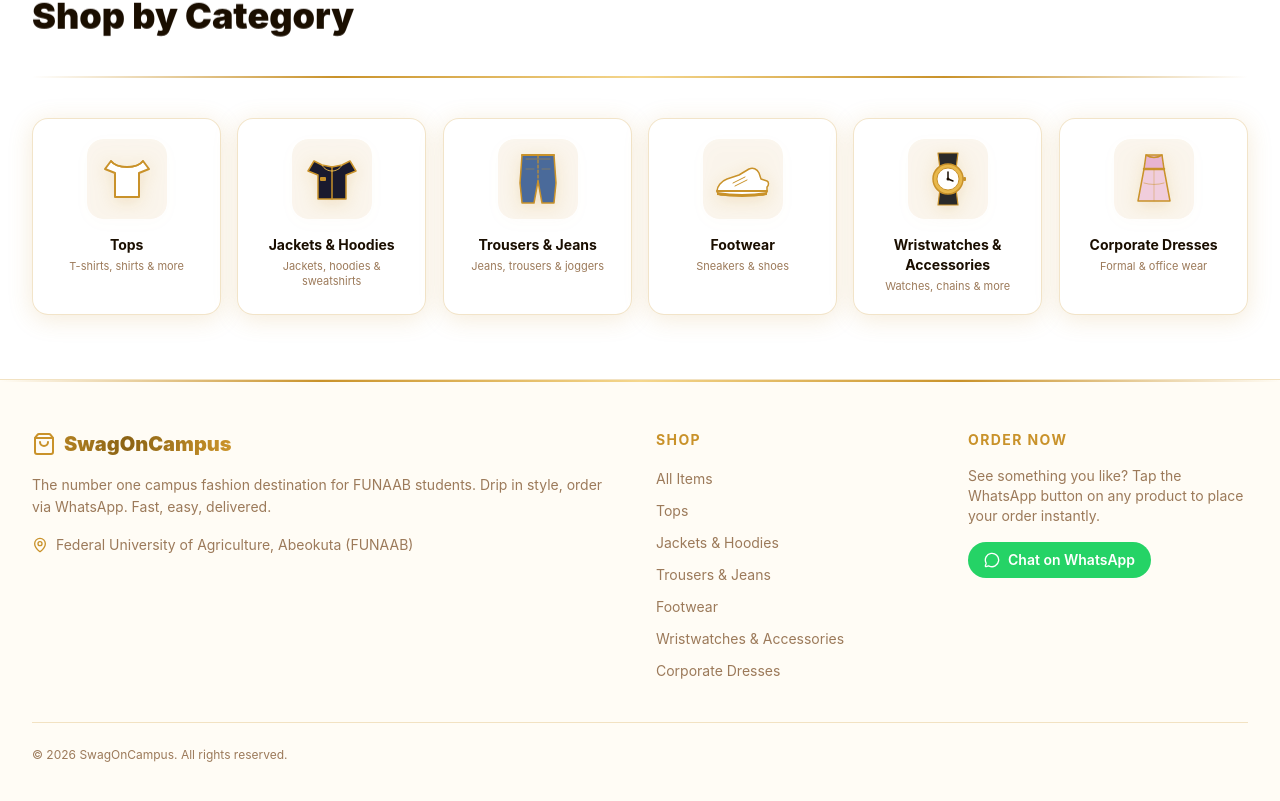
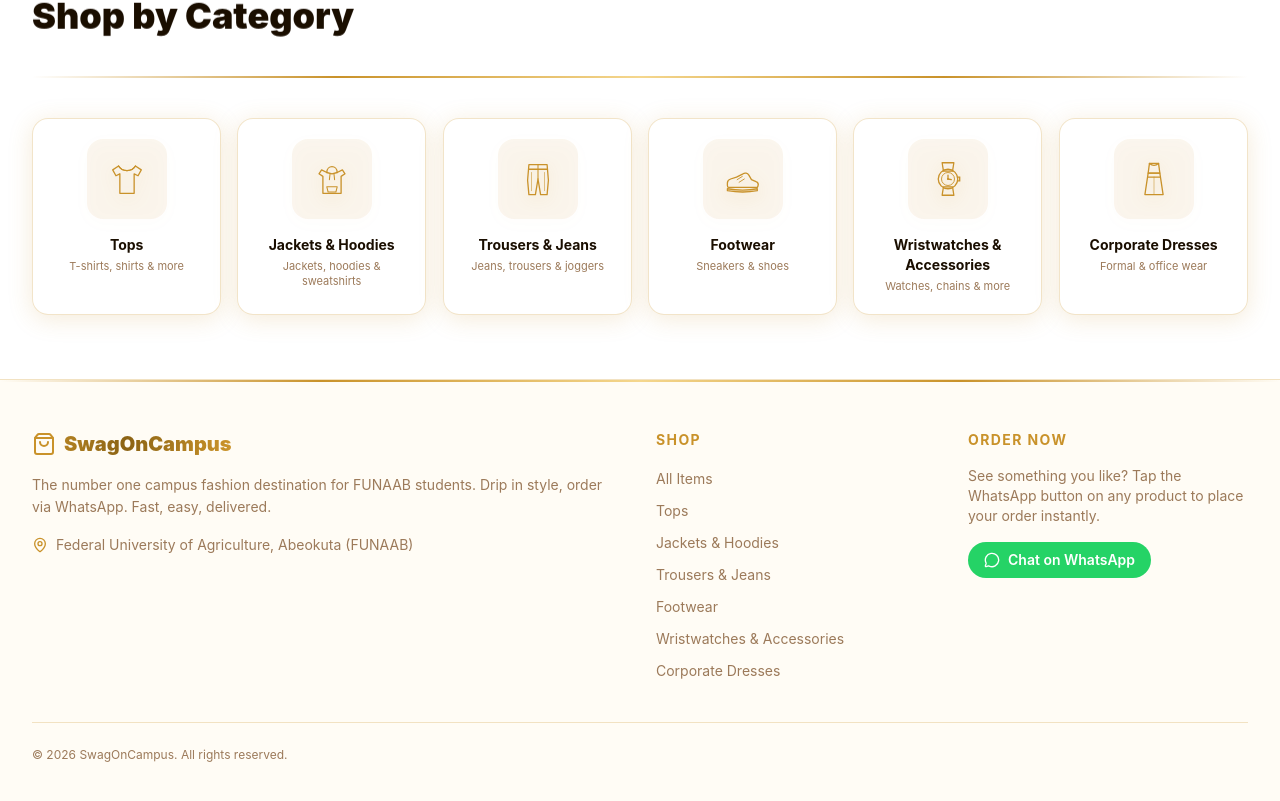
Before and after one commit to theyungace3-lab/swagoncampus, a Next.js app: page / in a window 1280 px wide. Shown: the part 944-1745 px from the top of the page. Built offline with nearby package versions, Linux system fonts and the light colour scheme; no server answers; the database is empty.

Commit message:
feat: replace colorful category icons with monochrome gold line icons

```diff
--- a/app/globals.css
+++ b/app/globals.css
@@ -336,6 +336,19 @@
   }
 }
 
+/* ── Category icon tile ── */
+.category-icon-tile {
+  background: rgba(201, 146, 42, 0.08);
+  color: var(--gold-primary);
+  filter: drop-shadow(0 4px 8px rgba(201, 146, 42, 0.2));
+}
+
+.category-icon-tile svg {
+  width: 100%;
+  height: 100%;
+  display: block;
+}
+
 /* ── Badge pulse ── */
 @keyframes badge-pulse {
   0%, 100% { transform: scale(1); }
--- a/components/CategoryCard.tsx
+++ b/components/CategoryCard.tsx
@@ -7,136 +7,113 @@
   description: string;
 }
 
-// SVG category illustrations — clothing-accurate icons
+// Elegant monochrome line icons. Stroked with `currentColor` so they pick up
+// the gold accent in both light and dark mode, and stay visually consistent
+// across all six categories.
 const CATEGORY_ICONS: Record<Category, React.ReactNode> = {
   tops: (
-    // Plain white tee shirt
+    // Crew-neck tee
     <svg viewBox="0 0 80 80" fill="none" xmlns="http://www.w3.org/2000/svg" className="w-full h-full">
-      <rect width="80" height="80" rx="16" fill="rgba(201,146,42,0.08)" />
       <path
-        d="M24 22 L18 30 L28 34 L28 58 L52 58 L52 34 L62 30 L56 22 C53 26 47 28 40 28 C33 28 27 26 24 22Z"
-        fill="white"
-        stroke="#c9922a"
+        d="M27 20 L18 26 L23 35 L29 32 L29 62 L51 62 L51 32 L57 35 L62 26 L53 20 C50 25 45 27 40 27 C35 27 30 25 27 20 Z"
+        stroke="currentColor"
         strokeWidth="2"
         strokeLinejoin="round"
+        strokeLinecap="round"
       />
       <path
-        d="M56 22 C53 26 47 28 40 28 C33 28 27 26 24 22"
-        fill="none"
-        stroke="#c9922a"
-        strokeWidth="1.5"
+        d="M27 20 C30 25 35 27 40 27 C45 27 50 25 53 20"
+        stroke="currentColor"
+        strokeWidth="2"
         strokeLinecap="round"
       />
     </svg>
   ),
   "jackets-hoodies": (
-    // Varsity jacket with hood hint
+    // Hooded sweatshirt with drawstrings and pouch pocket
     <svg viewBox="0 0 80 80" fill="none" xmlns="http://www.w3.org/2000/svg" className="w-full h-full">
-      <rect width="80" height="80" rx="16" fill="rgba(201,146,42,0.08)" />
       <path
-        d="M22 22 L16 32 L26 36 L26 60 L54 60 L54 36 L64 32 L58 22 L50 26 L40 28 L30 26 Z"
-        fill="#1a1a2e"
-        stroke="#c9922a"
-        strokeWidth="1.5"
+        d="M24 26 L20 32 L26 36 L26 62 L54 62 L54 36 L60 32 L56 26 L48 30 L40 32 L32 30 Z"
+        stroke="currentColor"
+        strokeWidth="2"
         strokeLinejoin="round"
+        strokeLinecap="round"
       />
-      <path d="M40 28 L40 60" stroke="#c9922a" strokeWidth="1.5" strokeLinecap="round" />
-      <path d="M30 26 C32 30 36 32 40 32" stroke="#e8b84b" strokeWidth="1" strokeLinecap="round" />
-      <path d="M50 26 C48 30 44 32 40 32" stroke="#e8b84b" strokeWidth="1" strokeLinecap="round" />
-      <rect x="28" y="38" width="6" height="4" rx="1" fill="#c9922a" />
+      <path
+        d="M32 30 C32 24 36 21 40 21 C44 21 48 24 48 30"
+        stroke="currentColor"
+        strokeWidth="2"
+        strokeLinecap="round"
+      />
+      <path d="M37 32 L36 41" stroke="currentColor" strokeWidth="1.6" strokeLinecap="round" />
+      <path d="M43 32 L44 41" stroke="currentColor" strokeWidth="1.6" strokeLinecap="round" />
+      <path
+        d="M32 52 L48 52 L46 60 L34 60 Z"
+        stroke="currentColor"
+        strokeWidth="1.6"
+        strokeLinejoin="round"
+        strokeLinecap="round"
+      />
     </svg>
   ),
   "trousers-jeans": (
-    // Straight-leg trousers
+    // Waistband trousers with crease
     <svg viewBox="0 0 80 80" fill="none" xmlns="http://www.w3.org/2000/svg" className="w-full h-full">
-      <rect width="80" height="80" rx="16" fill="rgba(201,146,42,0.08)" />
       <path
-        d="M24 16 L56 16 L58 44 L56 64 L44 64 L40 42 L36 64 L24 64 L22 44 Z"
-        fill="#4a6a9a"
-        stroke="#c9922a"
-        strokeWidth="1.5"
+        d="M26 18 L54 18 L56 42 L54 64 L44 64 L40 40 L36 64 L26 64 L24 42 Z"
+        stroke="currentColor"
+        strokeWidth="2"
         strokeLinejoin="round"
+        strokeLinecap="round"
       />
-      <path d="M24 16 L56 16" stroke="#c9922a" strokeWidth="2" strokeLinecap="round" />
-      <path d="M40 16 L40 42" stroke="#c9922a" strokeWidth="1.2" strokeLinecap="round" strokeDasharray="3 2" />
-      <path d="M28 20 L52 20" stroke="rgba(201,146,42,0.5)" strokeWidth="1" strokeLinecap="round" />
-      <path d="M28 30 L36 30" stroke="rgba(201,146,42,0.4)" strokeWidth="1" strokeLinecap="round" />
-      <path d="M44 30 L52 30" stroke="rgba(201,146,42,0.4)" strokeWidth="1" strokeLinecap="round" />
+      <path d="M26 25 L54 25" stroke="currentColor" strokeWidth="2" strokeLinecap="round" />
+      <path d="M40 18 L40 40" stroke="currentColor" strokeWidth="1.6" strokeLinecap="round" />
+      <path d="M30 30 L30 58" stroke="currentColor" strokeWidth="1.4" strokeLinecap="round" opacity="0.6" />
+      <path d="M50 30 L50 58" stroke="currentColor" strokeWidth="1.4" strokeLinecap="round" opacity="0.6" />
     </svg>
   ),
   footwear: (
-    // Chunky sneaker
+    // Side-profile sneaker with laces and sole
     <svg viewBox="0 0 80 80" fill="none" xmlns="http://www.w3.org/2000/svg" className="w-full h-full">
-      <rect width="80" height="80" rx="16" fill="rgba(201,146,42,0.08)" />
       <path
-        d="M14 52 C14 48 18 42 24 40 L36 36 L46 30 C50 28 54 30 56 34 L58 40 L64 42 C66 43 66 46 64 48 L64 52 C64 54 62 56 60 56 L18 56 C16 56 14 54 14 52Z"
-        fill="white"
-        stroke="#c9922a"
-        strokeWidth="1.5"
+        d="M16 50 L16 46 C16 43 18 41 21 40 L30 37 L40 32 C43 30 47 31 49 34 L53 41 L60 44 C63 45 64 48 63 51 L62 53 L18 53 C17 53 16 52 16 50 Z"
+        stroke="currentColor"
+        strokeWidth="2"
         strokeLinejoin="round"
+        strokeLinecap="round"
       />
       <path
-        d="M14 52 L64 52"
-        stroke="#c9922a"
+        d="M16 55 Q40 59 62 55 L62 58 Q40 62 16 58 Z"
+        stroke="currentColor"
         strokeWidth="2"
+        strokeLinejoin="round"
         strokeLinecap="round"
       />
-      {/* Sole */}
-      <path
-        d="M14 53 Q39 57 64 53 L64 56 Q39 60 14 56 Z"
-        fill="#c9922a"
-        stroke="none"
-      />
-      {/* Laces */}
-      <path d="M30 44 L42 38" stroke="#c9922a" strokeWidth="1" strokeLinecap="round" />
-      <path d="M32 47 L44 41" stroke="#c9922a" strokeWidth="1" strokeLinecap="round" />
+      <path d="M31 41 L39 36" stroke="currentColor" strokeWidth="1.4" strokeLinecap="round" />
+      <path d="M34 45 L42 40" stroke="currentColor" strokeWidth="1.4" strokeLinecap="round" />
     </svg>
   ),
   "watches-accessories": (
-    // Wristwatch
+    // Wristwatch with crown
     <svg viewBox="0 0 80 80" fill="none" xmlns="http://www.w3.org/2000/svg" className="w-full h-full">
-      <rect width="80" height="80" rx="16" fill="rgba(201,146,42,0.08)" />
-      {/* Straps */}
-      <path d="M30 14 L50 14 L48 30 L32 30 Z" fill="#2a2a2a" stroke="#c9922a" strokeWidth="1.2" strokeLinejoin="round" />
-      <path d="M32 50 L48 50 L50 66 L30 66 Z" fill="#2a2a2a" stroke="#c9922a" strokeWidth="1.2" strokeLinejoin="round" />
-      {/* Case */}
-      <circle cx="40" cy="40" r="15" fill="#e8b84b" stroke="#c9922a" strokeWidth="1.5" />
-      <circle cx="40" cy="40" r="11" fill="white" stroke="#c9922a" strokeWidth="1" />
-      {/* Hands */}
-      <path d="M40 40 L40 33" stroke="#1a0e00" strokeWidth="1.5" strokeLinecap="round" />
-      <path d="M40 40 L45 42" stroke="#1a0e00" strokeWidth="1.5" strokeLinecap="round" />
-      <circle cx="40" cy="40" r="1.5" fill="#1a0e00" />
-      {/* Crown */}
-      <rect x="55" y="38" width="3" height="4" rx="1" fill="#c9922a" />
+      <path d="M31 15 L49 15 L47 28 L33 28 Z" stroke="currentColor" strokeWidth="2" strokeLinejoin="round" />
+      <path d="M33 52 L47 52 L49 65 L31 65 Z" stroke="currentColor" strokeWidth="2" strokeLinejoin="round" />
+      <circle cx="40" cy="40" r="15" stroke="currentColor" strokeWidth="2" />
+      <circle cx="40" cy="40" r="10" stroke="currentColor" strokeWidth="1.4" />
+      <path d="M40 40 L40 34" stroke="currentColor" strokeWidth="2" strokeLinecap="round" />
+      <path d="M40 40 L45 41" stroke="currentColor" strokeWidth="2" strokeLinecap="round" />
+      <circle cx="40" cy="40" r="1.4" fill="currentColor" />
+      <path d="M55 37 L58 37 L58 43 L55 43" stroke="currentColor" strokeWidth="2" strokeLinecap="round" />
     </svg>
   ),
   "corporate-dresses": (
-    // Formal dress
+    // Sheath dress with belt
     <svg viewBox="0 0 80 80" fill="none" xmlns="http://www.w3.org/2000/svg" className="w-full h-full">
-      <rect width="80" height="80" rx="16" fill="rgba(201,146,42,0.08)" />
-      {/* Bodice */}
-      <path
-        d="M32 16 L48 16 L50 30 L30 30 Z"
-        fill="#e8b4d0"
-        stroke="#c9922a"
-        strokeWidth="1.5"
-        strokeLinejoin="round"
-      />
-      {/* Skirt */}
-      <path
-        d="M30 30 L50 30 L56 62 L24 62 Z"
-        fill="#f0cddc"
-        stroke="#c9922a"
-        strokeWidth="1.5"
-        strokeLinejoin="round"
-      />
-      {/* Neckline */}
-      <path d="M32 16 Q40 21 48 16" fill="none" stroke="#c9922a" strokeWidth="1.5" strokeLinecap="round" />
-      {/* Belt */}
-      <path d="M30 30 L50 30" stroke="#c9922a" strokeWidth="2.5" strokeLinecap="round" />
-      {/* Seam detail */}
-      <path d="M40 30 L40 62" stroke="rgba(201,146,42,0.4)" strokeWidth="1" strokeLinecap="round" />
-      <path d="M30 44 Q40 47 50 44" stroke="rgba(201,146,42,0.5)" strokeWidth="1" fill="none" strokeLinecap="round" />
+      <path d="M33 16 L47 16 L49 31 L31 31 Z" stroke="currentColor" strokeWidth="2" strokeLinejoin="round" />
+      <path d="M33 16 Q40 22 47 16" stroke="currentColor" strokeWidth="2" strokeLinecap="round" />
+      <path d="M31 31 L49 31 L54 64 L26 64 Z" stroke="currentColor" strokeWidth="2" strokeLinejoin="round" />
+      <path d="M31 37 L49 37" stroke="currentColor" strokeWidth="2" strokeLinecap="round" />
+      <path d="M40 37 L40 64" stroke="currentColor" strokeWidth="1.4" strokeLinecap="round" opacity="0.6" />
     </svg>
   ),
 };
@@ -150,10 +127,7 @@
     >
       {/* Icon */}
       <div
-        className="relative w-20 h-20 mb-4 rounded-2xl overflow-hidden transition-all duration-300 group-hover:scale-110 group-hover:-rotate-3"
-        style={{
-          filter: "drop-shadow(0 4px 8px rgba(201,146,42,0.2))",
-        }}
+        className="category-icon-tile relative w-20 h-20 mb-4 rounded-2xl flex items-center justify-center p-3.5 transition-all duration-300 group-hover:scale-110 group-hover:-rotate-3"
       >
         {CATEGORY_ICONS[id]}
       </div>
```
